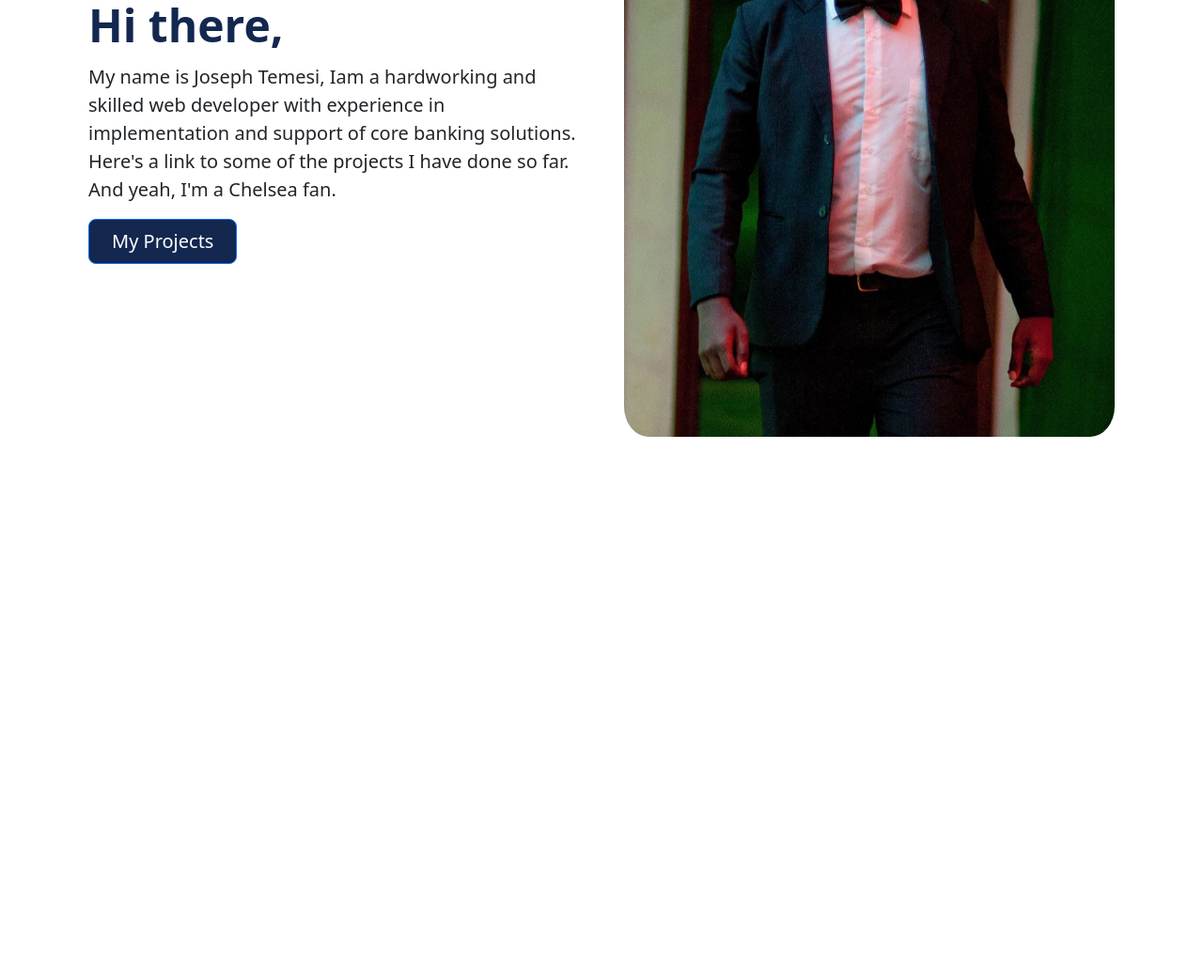
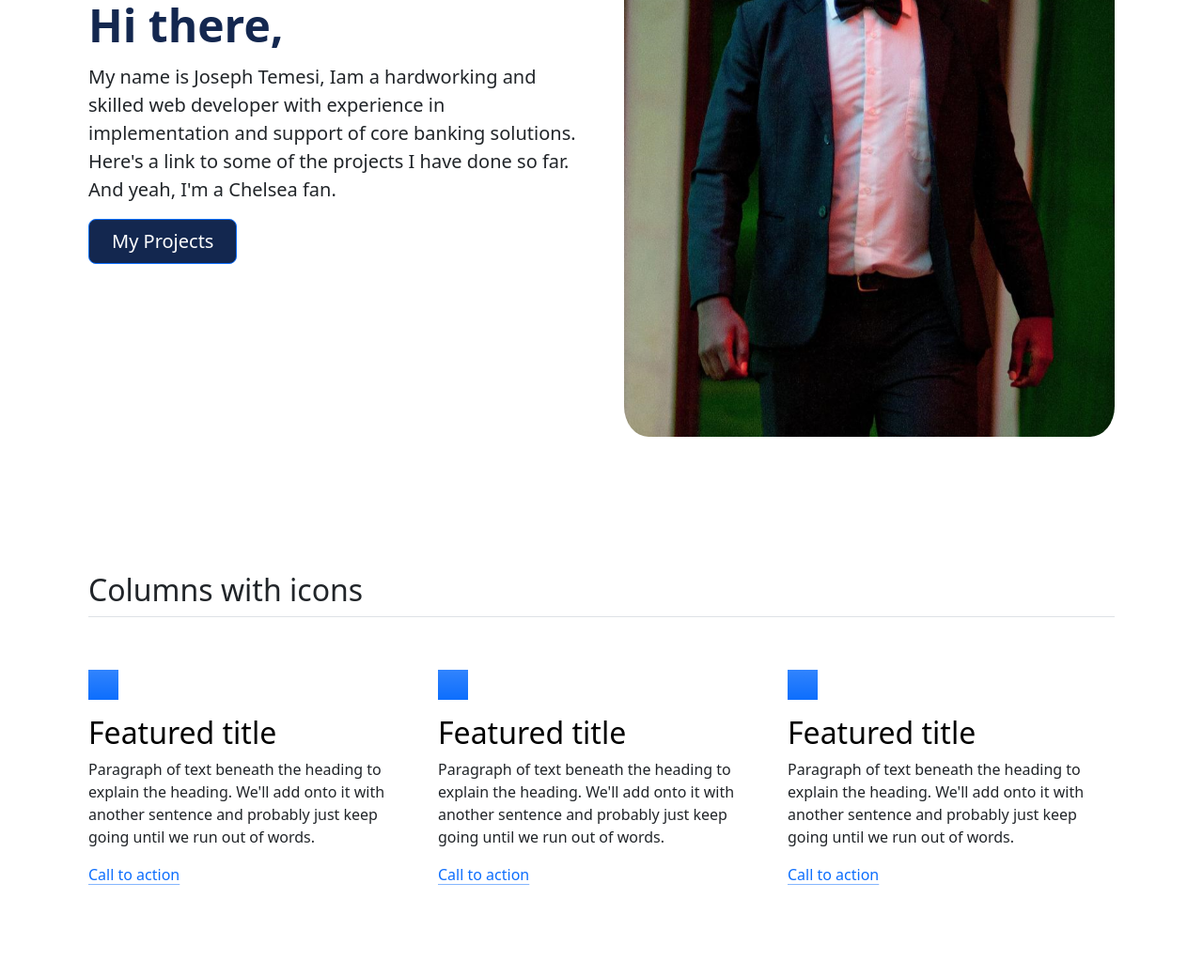
Before and after one commit to joetemesi/Personal_Site, a plain HTML site: page index.html in a window 1280 px wide. Shown: the part 1063-2102 px from the top of the page at 94% size. Before the commit the page ends 1624 px from the top, so only its background shows below. Drawn offline with nearby package versions, Linux system fonts and the light colour scheme.

Commit message:
Added skills section

```diff
--- a/index.html
+++ b/index.html
@@ -60,6 +60,47 @@
         </div>
       </div>
     </section>
+    <section><!--Skills-->
+      <div class="container px-4 py-5" id="featured-3">
+        <h2 class="pb-2 border-bottom">Columns with icons</h2>
+        <div class="row g-4 py-5 row-cols-1 row-cols-lg-3">
+          <div class="feature col">
+            <div class="feature-icon d-inline-flex align-items-center justify-content-center text-bg-primary bg-gradient fs-2 mb-3">
+              <svg class="bi" width="1em" height="1em"><use xlink:href="#collection"></use></svg>
+            </div>
+            <h3 class="fs-2 text-body-emphasis">Featured title</h3>
+            <p>Paragraph of text beneath the heading to explain the heading. We'll add onto it with another sentence and probably just keep going until we run out of words.</p>
+            <a href="#" class="icon-link">
+              Call to action
+              <svg class="bi"><use xlink:href="#chevron-right"></use></svg>
+            </a>
+          </div>
+          <div class="feature col">
+            <div class="feature-icon d-inline-flex align-items-center justify-content-center text-bg-primary bg-gradient fs-2 mb-3">
+              <svg class="bi" width="1em" height="1em"><use xlink:href="#people-circle"></use></svg>
+            </div>
+            <h3 class="fs-2 text-body-emphasis">Featured title</h3>
+            <p>Paragraph of text beneath the heading to explain the heading. We'll add onto it with another sentence and probably just keep going until we run out of words.</p>
+            <a href="#" class="icon-link">
+              Call to action
+              <svg class="bi"><use xlink:href="#chevron-right"></use></svg>
+            </a>
+          </div>
+          <div class="feature col">
+            <div class="feature-icon d-inline-flex align-items-center justify-content-center text-bg-primary bg-gradient fs-2 mb-3">
+              <svg class="bi" width="1em" height="1em"><use xlink:href="#toggles2"></use></svg>
+            </div>
+            <h3 class="fs-2 text-body-emphasis">Featured title</h3>
+            <p>Paragraph of text beneath the heading to explain the heading. We'll add onto it with another sentence and probably just keep going until we run out of words.</p>
+            <a href="#" class="icon-link">
+              Call to action
+              <svg class="bi"><use xlink:href="#chevron-right"></use></svg>
+            </a>
+          </div>
+        </div>
+      </div>
+
+    </section>
     <script src="https://cdn.jsdelivr.net/npm/bootstrap@5.3.1/dist/js/bootstrap.bundle.min.js" integrity="sha384-HwwvtgBNo3bZJJLYd8oVXjrBZt8cqVSpeBNS5n7C8IVInixGAoxmnlMuBnhbgrkm" crossorigin="anonymous"></script>
 </body>
 </html>
```
